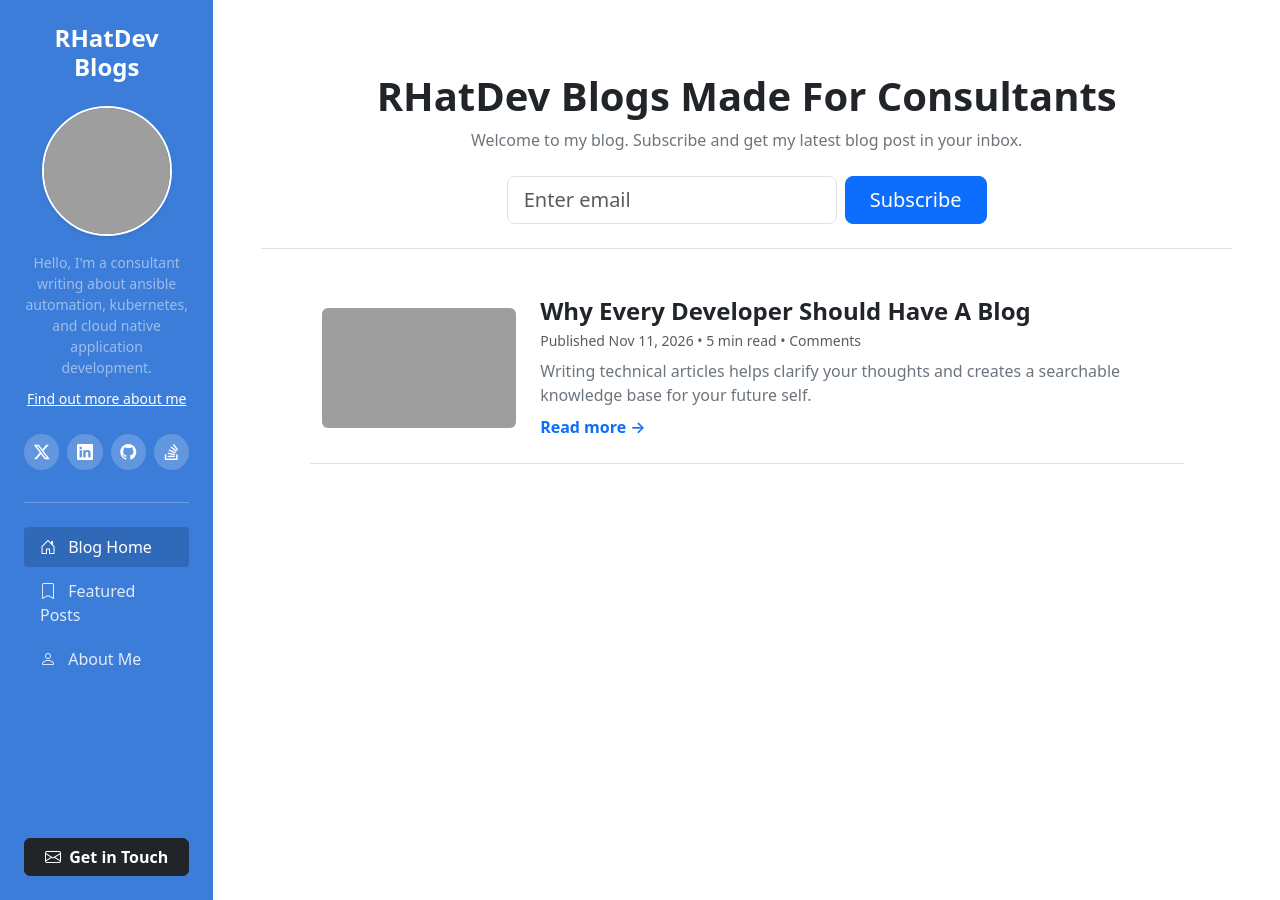
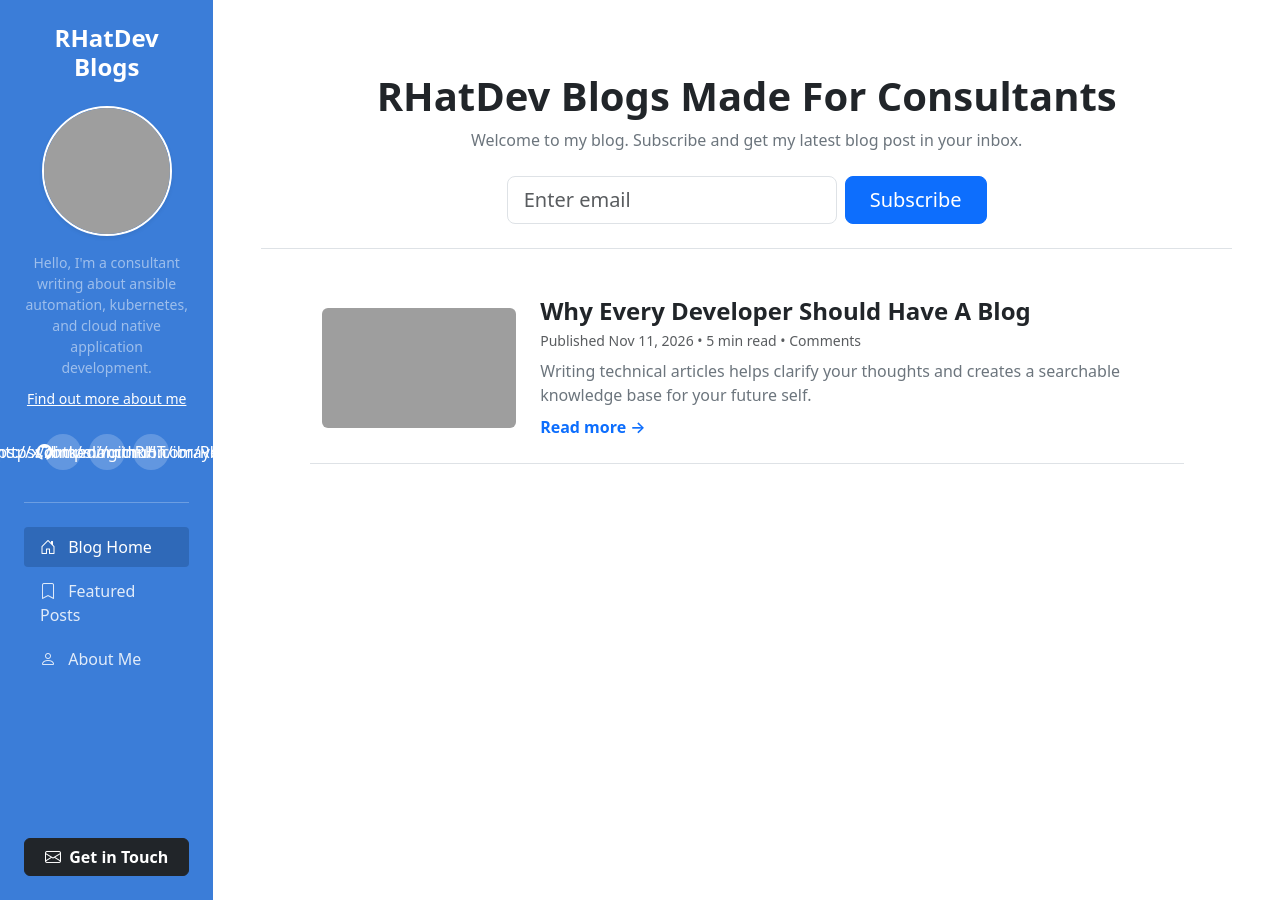
Before and after one commit to RHatDev/rhatdev.github.io, a Jekyll site: the page built from index.html, in a window 1280 px wide. Built offline with Jekyll 4.4.1, drawn with Linux system fonts in a browser that asks for light colours; grey boxes are pictures that could not be loaded.

Commit message:
update socials

```diff
--- a/_layouts/default.html
+++ b/_layouts/default.html
@@ -74,10 +74,9 @@
 
             <!-- Social Links -->
             <div class="d-flex justify-content-center gap-2 mb-4">
-                <a href="#" class="social-btn"><i class="bi bi-twitter-x"></i></a>
-                <a href="#" class="social-btn"><i class="bi bi-linkedin"></i></a>
-                <a href="#" class="social-btn"><i class="bi bi-github"></i></a>
-                <a href="#" class="social-btn"><i class="bi bi-stack-overflow"></i></a>
+                <a href="#" class="social-btn"><i class="bi bi-twitter-x"></i>https://x.com/maminRHT</a>
+                <a href="#" class="social-btn"><i class="bi bi-linkedin"></i>https://linkedin.com/in/ibrayem</a>
+                <a href="#" class="social-btn"><i class="bi bi-github"></i>https://github.com/RHatDev</a>
             </div>
 
             <hr class="border-white-50 my-2">
```
